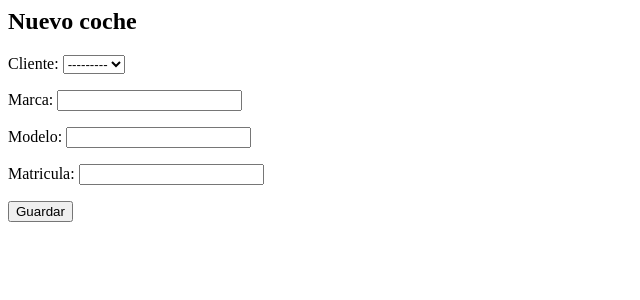
After one commit to 080Kun/Arquitectura-software, a Django app: page /gestion/coche/nuevo/ in a window 1280 px wide. The commit adds this page. Shown: the top 300 px of the page, without its empty margins (0-640 px from the left). Run offline with Django 5.2, Linux system fonts and the light colour scheme; data that the repository does not hold is empty.

Commit message:
Practica 6 -formularios
Se ha implementado los formularios para añadir nuevos elementos.

```diff
--- /dev/null
+++ b/taller_coches/app_gestion_taller/form.py
@@ -0,0 +1,22 @@
+from django import forms
+from .models import Cliente, Coche, Servicio, CocheServicio
+
+class ClienteForm(forms.ModelForm):
+    class Meta:
+        model = Cliente
+        fields = '__all__'
+
+class CocheForm(forms.ModelForm):
+    class Meta:
+        model = Coche
+        fields = '__all__'
+
+class ServicioForm(forms.ModelForm):
+    class Meta:
+        model = Servicio
+        fields = '__all__'
+
+class CocheServicioForm(forms.ModelForm):
+    class Meta:
+        model = CocheServicio
+        fields = '__all__'
--- a/taller_coches/app_gestion_taller/urls.py
+++ b/taller_coches/app_gestion_taller/urls.py
@@ -1,7 +1,7 @@
 
 from django.contrib import admin
 from django.urls import path, include
-from .views import lista_clientes, detalle_cliente, registrar_cliente, registrar_coche, registrar_servicio,buscar_cliente, buscar_coche_por_matricula,buscar_coches_de_cliente, buscar_servicios_de_coche
+from .views import lista_clientes, detalle_cliente, registrar_cliente, registrar_coche, registrar_servicio,buscar_cliente, buscar_coche_por_matricula,buscar_coches_de_cliente, buscar_servicios_de_coche,nuevo_cliente,nuevo_coche,nuevo_servicio,nuevo_servicioCoche
 
 urlpatterns = [
     path('clientes/', lista_clientes, name='lista_clientes'),
@@ -12,5 +12,9 @@ urlpatterns = [
     path('clientes/<int:cliente_id>/', buscar_cliente, name='buscar_cliente'),
     path('coches/matricula/<str:matricula>/', buscar_coche_por_matricula,name='buscar_coche_por_matricula'),
     path('clientes/<int:cliente_id>/coches/', buscar_coches_de_cliente,name='buscar_coches_de_cliente'),
-    path('coches/<int:coche_id>/servicios/', buscar_servicios_de_coche,name='buscar_servicios_de_coche')
+    path('coches/<int:coche_id>/servicios/', buscar_servicios_de_coche,name='buscar_servicios_de_coche'),
+    path('clientes/nuevo/', nuevo_cliente, name='nuevo_cliente'),
+    path('coche/nuevo/', nuevo_coche, name='nuevo_coche'),
+    path('servicio/nuevo/', nuevo_servicio, name='nuevo_servicio'),
+    path('servicioCoche/nuevo/', nuevo_servicioCoche, name='nuevo_servicioCoche'),
 ]
--- a/taller_coches/app_gestion_taller/views.py
+++ b/taller_coches/app_gestion_taller/views.py
@@ -4,7 +4,8 @@ from django.views.decorators.csrf import csrf_exempt
 from django.utils.decorators import method_decorator
 import json
 from .models import Cliente, Coche, Servicio, CocheServicio
-from django.shortcuts import render
+from django.shortcuts import render, redirect
+from .form import ClienteForm, CocheForm, ServicioForm, CocheServicioForm
 
 def lista_clientes(request):
     clientes = list(Cliente.objects.values("id", "nombre", "telefono", "email"))
@@ -146,7 +147,7 @@ def detalle_cliente(request, cliente_id):
 def buscar_servicios_de_coche(request, coche_id):
     try:
         coche = Coche.objects.get(id=coche_id)
-        coche_servicios = CocheServicio.objects.filter(coche=coche).select_related('servicio')
+        coche_servicios = CocheServicio.objects.filter(coche=coche)
         contexto = {
             'coche': coche,
             'coche_servicios': coche_servicios,
@@ -154,3 +155,43 @@ def buscar_servicios_de_coche(request, coche_id):
         return render(request, 'app_gestion_coches/servicios_coche.html', contexto)
     except Coche.DoesNotExist:
         return JsonResponse({"error": "Coche no encontrado"}, status=404)
+
+def nuevo_cliente(request):
+    if request.method == 'POST':
+        form = ClienteForm(request.POST)
+        if form.is_valid():
+            form.save()
+            return redirect('lista_clientes')
+    else:
+        form = ClienteForm()
+    return render(request, 'app_gestion_coches/formulario.html', {'form': form, 'titulo': 'Nuevo Cliente'})
+
+def nuevo_coche(request):
+    if request.method == 'POST':
+        form = CocheForm(request.POST)
+        if form.is_valid():
+            form.save()
+            return redirect('lista_clientes')
+    else:
+        form = CocheForm()
+    return render(request, 'app_gestion_coches/formulario.html', {'form': form, 'titulo': 'Nuevo coche'})
+
+def nuevo_servicio(request):
+    if request.method == 'POST':
+        form = ServicioForm(request.POST)
+        if form.is_valid():
+            form.save()
+            return redirect('lista_clientes')
+    else:
+        form = ServicioForm()
+    return render(request, 'app_gestion_coches/formulario.html', {'form': form, 'titulo': 'Nuevo servicio'})
+
+def nuevo_servicioCoche(request):
+    if request.method == 'POST':
+        form = CocheServicioForm(request.POST)
+        if form.is_valid():
+            form.save()
+            return redirect('lista_clientes')
+    else:
+        form = CocheServicioForm()
+    return render(request, 'app_gestion_coches/formulario.html', {'form': form, 'titulo': 'Nuevo servicio coche'})
--- a/taller_coches/templates/app_gestion_coches/detalle_cliente.html
+++ b/taller_coches/templates/app_gestion_coches/detalle_cliente.html
@@ -11,7 +11,7 @@
     <p>Email: {{ cliente.email }}</p>
 
     <h2>Coches registrados</h2>
-
+    <a href="{% url 'nuevo_coche' %}">Añadir nuevo coche</a>
     {% if coches %}
         <ul>
             {% for coche in coches %}
--- /dev/null
+++ b/taller_coches/templates/app_gestion_coches/formulario.html
@@ -0,0 +1,8 @@
+{% block content %}
+  <h2>{{ titulo }}</h2>
+  <form method="post">
+    {% csrf_token %}
+    {{ form.as_p }}
+    <button type="submit">Guardar</button>
+  </form>
+{% endblock %}
--- a/taller_coches/templates/app_gestion_coches/lista_clientes.html
+++ b/taller_coches/templates/app_gestion_coches/lista_clientes.html
@@ -17,6 +17,7 @@
             </tr>
         </thead>
         <tbody>
+            <a href="{% url 'nuevo_cliente' %}">Añadir nuevo cliente</a>
             {% for cliente in clientes %}
             <tr>
                 <td>{{ cliente.id }}</td>
@@ -25,6 +26,7 @@
                 <td>{{ cliente.telefono }}</td>
                 <td>{{ cliente.email }}</td>
             </tr>
+
             {% endfor %}
         </tbody>
 
--- a/taller_coches/templates/app_gestion_coches/servicios_coche.html
+++ b/taller_coches/templates/app_gestion_coches/servicios_coche.html
@@ -9,7 +9,8 @@
     <p>Matrícula: {{ coche.matricula }}</p>
 
     <h2>Historial de servicios</h2>
-
+    <a href="{% url 'nuevo_servicio' %}">Añadir nuevo servicio</a>
+    <a href="{% url 'nuevo_servicioCoche' %}">Añadir nuevo servicio coche</a>
     {% if coche_servicios %}
         <table border="1">
             <thead>
```
